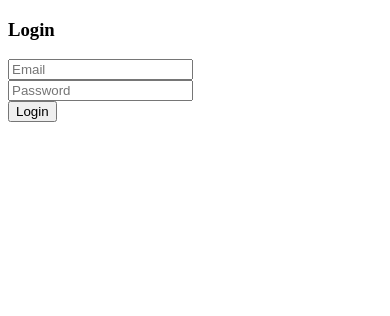
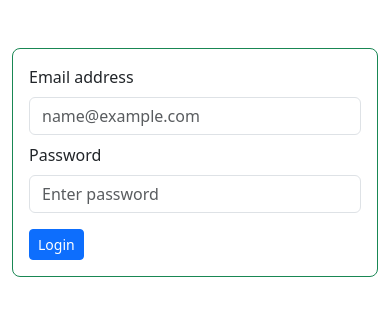
Before and after one commit to htdev1189/interview, a PHP site: page /students/login in a window 390 px wide. Shown: the top 316 px of the page. Run offline with PHP 8.4, Linux system fonts and the light colour scheme; the visitor is signed in with stand-in values (Sample User, id 1); data that the repository does not hold is empty.

Commit message:
laptop auth

```diff
--- a/Controller/AuthController.php
+++ b/Controller/AuthController.php
@@ -16,7 +16,9 @@ class AuthController extends Controller
     }
     public function showLoginForm()
     {
-        $this->authRender('auth/login');
+        $this->authRender('auth/login',[
+            'title' => "Login page"
+        ]);
     }
 
     public function login(Request $request)
--- a/Route/web.php
+++ b/Route/web.php
@@ -1,4 +1,5 @@
 <?php
+
 namespace App\Route;
 
 // Xử lý HTTP request (GET, POST, SERVER)
@@ -16,7 +17,30 @@ Router::post('/logout', 'AuthController@logout')->name('logout');
 // group yêu cầu login
 Router::group(['middleware' => 'AuthMiddleware'], function () {
     Router::get('/', 'HomeController@index')->name('home');
+
+    // student
     Router::get('/students', 'StudentController@index')->name('student.show');
+    Router::get('/students/create', 'StudentController@create')->name('student.create');
+    Router::post('/students', 'StudentController@store')->name('student.store');
+    Router::get('/students/edit/{id}', 'StudentController@edit')->name('student.edit');
+    Router::post('/students/update', 'StudentController@update')->name('studentupdate');
+    Router::post('/students/delete/{id}', 'StudentController@destroy')->name('student.destroy');
+
+    // teacher
+    Router::get('/teachers', 'TeacherController@index')->name('teacher.show');
+    Router::get('/teachers/create', 'TeacherController@create')->name('teacher.create');
+    Router::post('/teachers', 'TeacherController@store')->name('teacher.store');
+    Router::get('/teachers/edit/{id}', 'TeacherController@edit')->name('teacher.edit');
+    Router::post('/teachers/update', 'TeacherController@update')->name('teacher.update');
+    Router::post('/teachers/delete/{id}', 'TeacherController@destroy')->name('teacher.destroy');
+
+    // course
+    Router::get('/courses', 'CourseController@index')->name('course.show');
+    Router::get('/courses/create', 'CourseController@create')->name('course.create');
+    Router::post('/courses', 'CourseController@store')->name('course.store');
+    Router::get('/courses/edit/{id}', 'CourseController@edit')->name('course.edit');
+    Router::post('/courses/update', 'CourseController@update')->name('course.update');
+    Router::post('/courses/delete/{id}', 'CourseController@destroy')->name('course.destroy');
 });
 
 
--- a/Views/auth/login.php
+++ b/Views/auth/login.php
@@ -2,13 +2,35 @@
 
 use App\Core\Router;
 ?>
-<form action="<?= Router::url('login') ?>" method="POST">
-    <h3>Login</h3>
-    <input type="email" name="email" placeholder="Email" required><br>
-    <input type="password" name="password" placeholder="Password" required><br>
-    <button type="submit">Login</button>
-</form>
-<?php if (!empty($_SESSION['error'])): ?>
-    <p style="color:red"><?= $_SESSION['error'] ?></p>
-<?php unset($_SESSION['error']);
-endif; ?>
+<div class="container pt-5">
+    <div class="row">
+        <div class="col-md-4 offset-md-4">
+
+            <div class="border border-success p-3 rounded-3">
+                <?php if (!empty($_SESSION['error'])): ?>
+                    <div class="alert alert-danger alert-dismissible fade show" role="alert">
+                        <?= $_SESSION['error'] ?>
+                        <button type="button" class="btn-close btn-sm" data-bs-dismiss="alert" aria-label="Close"></button>
+                    </div>
+                <?php unset($_SESSION['error']);
+                endif; ?>
+
+
+                <form action="<?= Router::url('login') ?>" method="post">
+                    <div class="form-group mb-2">
+                        <label for="exampleFormControlInput1" class="form-label">Email address</label>
+                        <input type="email" name="email" class="form-control" id="exampleFormControlInput1" placeholder="name@example.com" required>
+                    </div>
+                    <div class="form-group mb-3">
+                        <label for="exampleFormControlTextarea1" class="form-label">Password</label>
+                        <input type="password" class="form-control" name="password" id="password" placeholder="Enter password" required>
+                    </div>
+                    <div class="form-group">
+                        <button type="submit" class="btn btn-primary btn-sm">Login</button>
+                    </div>
+                </form>
+            </div>
+
+        </div>
+    </div>
+</div>
--- a/Views/layout/auth.php
+++ b/Views/layout/auth.php
@@ -1,11 +1,16 @@
-<!DOCTYPE html>
+<!doctype html>
 <html lang="en">
+
 <head>
-    <meta charset="UTF-8">
-    <meta name="viewport" content="width=device-width, initial-scale=1.0">
-    <title>Document</title>
+    <meta charset="utf-8">
+    <meta name="viewport" content="width=device-width, initial-scale=1">
+    <title><?= $title ?? "Home page" ?></title>
+    <link href="https://cdn.jsdelivr.net/npm/bootstrap@5.3.8/dist/css/bootstrap.min.css" rel="stylesheet" integrity="sha384-sRIl4kxILFvY47J16cr9ZwB07vP4J8+LH7qKQnuqkuIAvNWLzeN8tE5YBujZqJLB" crossorigin="anonymous">
 </head>
+
 <body>
-    <?= $content ?>
+    <?= $content; ?>
+    <script src="https://cdn.jsdelivr.net/npm/bootstrap@5.3.8/dist/js/bootstrap.bundle.min.js" integrity="sha384-FKyoEForCGlyvwx9Hj09JcYn3nv7wiPVlz7YYwJrWVcXK/BmnVDxM+D2scQbITxI" crossorigin="anonymous"></script>
 </body>
+
 </html>
--- a/Views/layout/backend.php
+++ b/Views/layout/backend.php
@@ -9,6 +9,8 @@
 </head>
 
 <body>
+
+  <div class="container">
 
     <!-- Navbar -->
     <nav class="navbar navbar-expand-lg navbar-dark bg-dark">
@@ -66,6 +68,8 @@
       <?= $content ?>
     </div>
 
+  </div>
+
   <script src="https://cdn.jsdelivr.net/npm/bootstrap@5.3.8/dist/js/bootstrap.bundle.min.js"></script>
 </body>
 
--- a/Views/student/list.php
+++ b/Views/student/list.php
@@ -7,7 +7,7 @@ use App\Core\Router;
 <div class="alert alert-primary alert-sm" role="alert">
   <div class="row">
     <div class="col-md-9"><?= $title ?></div>
-    <div class="col text-end"><a href="<?= Router::url('students.create') ?>" class="btn btn-success btn-sm">Add New</a></div>
+    <div class="col text-end"><a href="<?= Router::url('student.create') ?>" class="btn btn-success btn-sm">Add New</a></div>
     <div class="col text-end"><a href="/interview/students/registerCourse" class="btn btn-success btn-sm">Register course</a></div>
   </div>
 </div>
```
Lines whose indentation alone changed are shown as unchanged.
